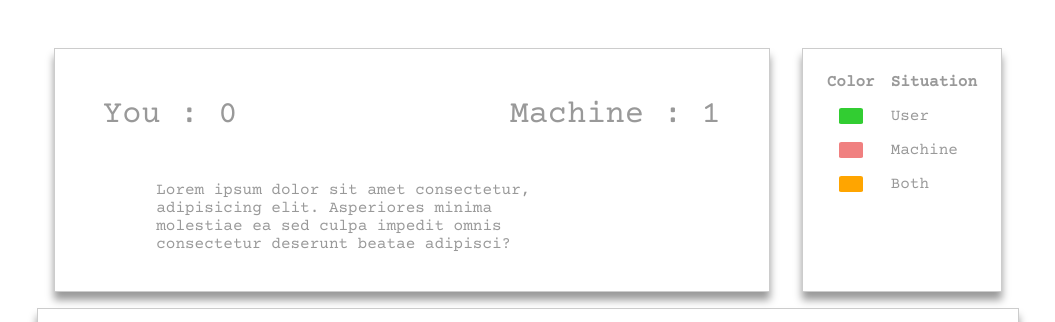
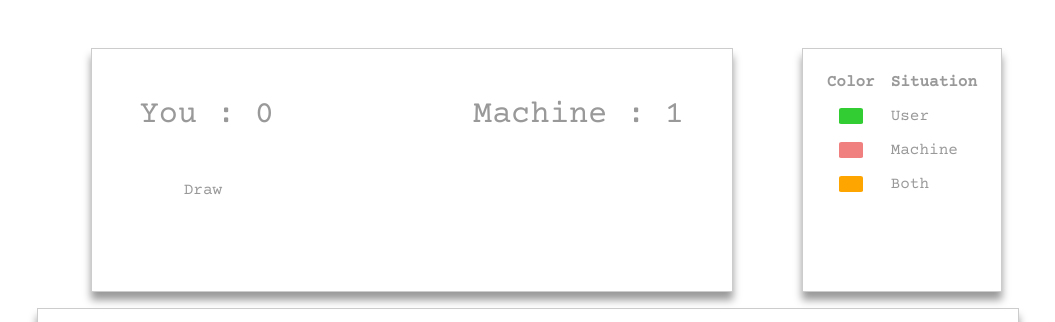
Before and after one commit to AnderGI/RockPaperScissorsLizardSpock, a plain HTML site: page index.html in a window 1280 px wide. Both pictures are taken after a click on the picture 260 px from the left and 373 px from the top of the page. Shown: the top 322 px of the page, without its empty margins (112-1167 px from the left). Drawn offline with nearby package versions, Linux system fonts and the light colour scheme.

Commit message:
Information messages displayed

```diff
--- a/index.html
+++ b/index.html
@@ -21,11 +21,7 @@
           <p>Machine : <span class="scoreText">0</span></p>
         </header>
         <main>
-          <p>
-            Lorem ipsum dolor sit amet consectetur, adipisicing elit. Asperiores
-            minima molestiae ea sed culpa impedit omnis consectetur deserunt
-            beatae adipisci?
-          </p>
+          <p>Who wins?</p>
         </main>
       </section>
       <section class="gameInfo">
--- a/script.js
+++ b/script.js
@@ -26,6 +26,31 @@ const scissors = {
   canDefeat: ["lizard", "paper"],
 };
 
+//Information Message Object
+//"user.item.name, machine.item.name" : "message"
+const informationMessageObj = {
+  "spock, scissors": "Spock smashes scissors",
+  "scissors, spock": "Spock smashes scissors",
+  "spock, rock": "Spock vaporizes rock",
+  "rock, spock": "Spock vaporizes rock",
+  "lizard, spock": "Lizard poisons spock",
+  "spock, lizard": "Lizard poisons spock",
+  "lizard, paper": "Lizard eats paper",
+  "paper, lizard": "Lizard eats paper",
+  "rock, lizard": "Rock crushes lizard",
+  "lizard, rock": "Rock crushes lizard",
+  "rock, scissors": "Rock crushes scissors",
+  "scissors, rock": "Rock crushes scissors",
+  "paper, rock": "Paper covers rock",
+  "rock, paper": "Paper covers rock",
+  "paper, spock": "Paper disproves spock",
+  "spock, paper": "Paper disproves spock",
+  "scissors, paper": "Scissors cuts paper",
+  "paper, scissors": "Scissors cuts paper",
+  "scissors, lizard": "Scissors decapitates lizard",
+  "lizard, scissors": "Scissors decapitates lizard",
+};
+
 //We will connect the map elements with the indexes of the NodeList .gameItems
 gameItemsMap.set(0, rock);
 gameItemsMap.set(1, paper);
@@ -51,6 +76,7 @@ const scoreTextEl = [...document.querySelectorAll("span.scoreText")]; //first el
 const gameOverEl = document.querySelector(".gameOver");
 const restartBtn = document.getElementById("restartBtn");
 const gameOverParagraphEl = document.querySelector(".gameOver>p");
+const informationParagraphEl = document.querySelector(".gameboard main>p");
 //FUNCTIONS
 /**
  *
@@ -91,6 +117,13 @@ const setMachineItem = () => {
 
 const changeTurn = () => {
   userTurn = !userTurn;
+};
+
+const setInformationMessage = (userObj, machineObj) => {
+  informationParagraphEl.textContent =
+    userObj.item.name === machineObj.item.name
+      ? "Draw"
+      : informationMessageObj[`${userObj.item.name}, ${machineObj.item.name}`];
 };
 
 /**
@@ -158,6 +191,8 @@ const handleClick = (e) => {
   setUserItem(indexOfElement);
   //setItem for the machine
   setMachineItem();
+  //display information message
+  setInformationMessage(user, machine);
   //add a point to either the user or machine by comparing the items
   addPoint();
   //check for a winner. If no winner userTurn = true; else gameOver = true
@@ -175,6 +210,7 @@ const restart = () => {
   gameOverEl.style.visibility = "hidden";
   user.points = 0;
   machine.points = 0;
+  informationParagraphEl.textContent = "Who wins?";
   scoreTextEl.forEach((el) => (el.textContent = 0));
   gameItems.forEach((img) => (img.classList = ""));
 };
--- a/style.css
+++ b/style.css
@@ -15,6 +15,7 @@ main {
   grid-template-rows: 1;
   grid-template-columns: 4fr 1fr;
 }
+
 .gameItems {
   display: flex;
   flex-direction: row;
@@ -56,6 +57,10 @@ main {
   transform: scale(0.99);
   box-shadow: 0em 0.2em 0.25em 0em rgba(0, 0, 0, 0.4);
 }
+.gameboard {
+  min-width: 85%;
+}
+
 .gameItems img,
 .gameOver button {
   box-shadow: 0em 0.5em 0.5em 0em;
```
